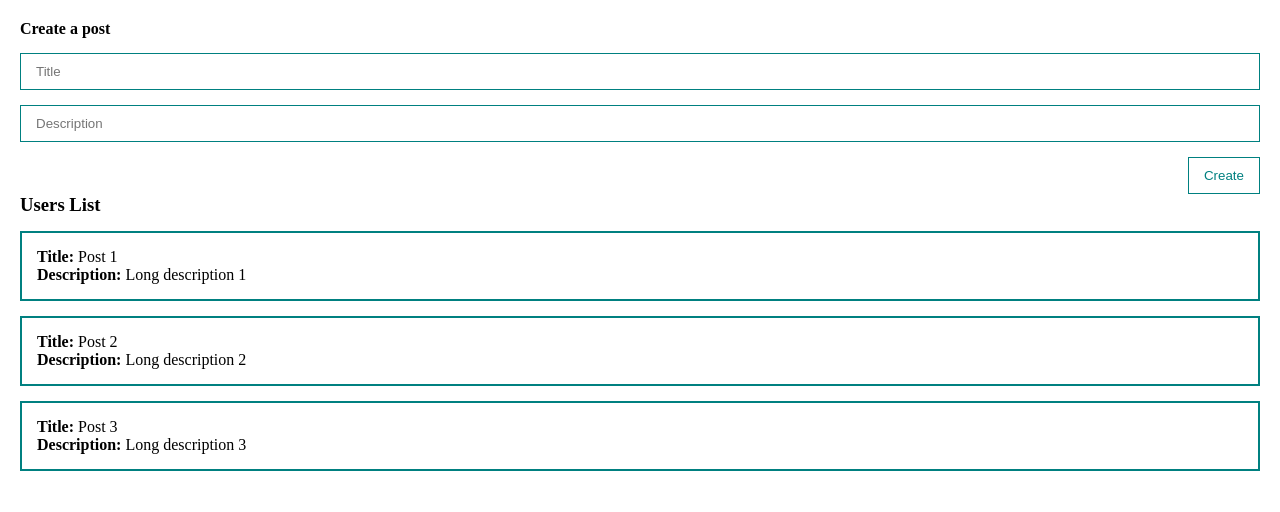
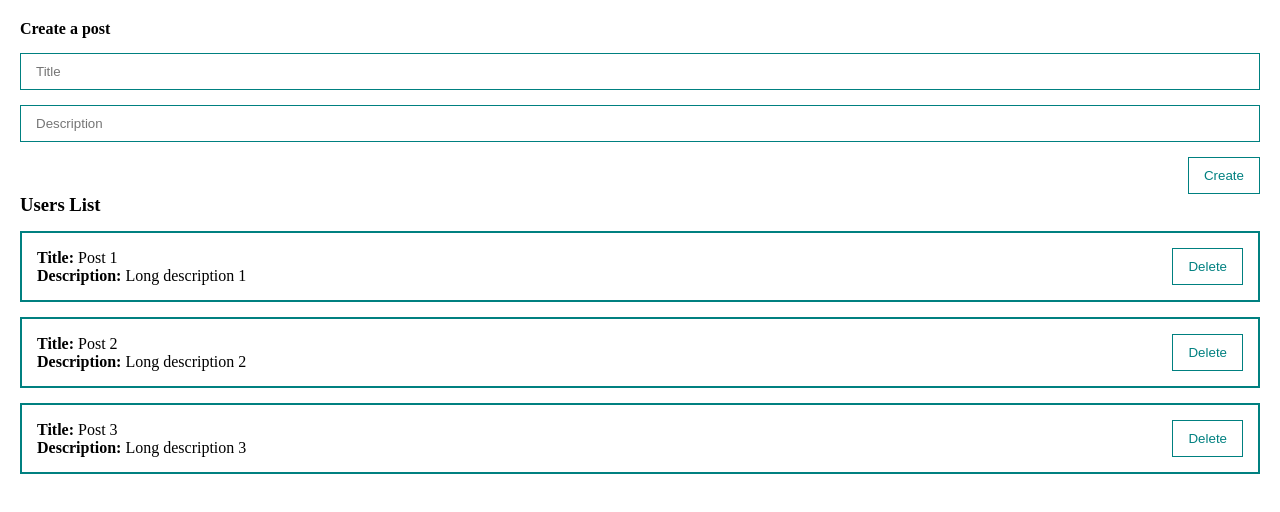
Before and after one commit to incx07/async_learn, a Vue app in the folder vue3-course/: page / in a window 1280 px wide. Shown: the top 512 px of the page. Built offline with nearby package versions, Linux system fonts and the light colour scheme; the HTML template or start-up script is replaced by a standard one.

Commit message:
Refactoring (adding input and button components)

```diff
--- a/vue3-course/src/App.vue
+++ b/vue3-course/src/App.vue
@@ -1,11 +1,11 @@
 <template>
     <div class="app">
-        <PostForm
+        <post-form
             @create="createPost"
-        ></PostForm>
-        <PostList
+        ></post-form>
+        <post-list
             :posts="posts"
-        ></PostList>
+        ></post-list>
     </div>
 </template>
 
@@ -20,7 +20,6 @@ export default {
     PostForm,
     PostList
 },
-
     data() {
         return {
             posts: [
@@ -37,7 +36,6 @@ export default {
         },
     }
 }
-
 </script>
 
 
--- a/vue3-course/src/components/PostForm.vue
+++ b/vue3-course/src/components/PostForm.vue
@@ -1,24 +1,22 @@
 <template>
     <form @submit.prevent>
         <h4>Create a post</h4>
-        <input
+        <my-input
             v-model="post.title"
-            class="input"
             type="text"
             placeholder="Title"
-        >
-        <input
+        ></my-input>
+        <my-input
             v-model="post.body"
-            class="input"
             type="text"
             placeholder="Description"
-        >
-        <button
-            class="btn"
+        ></my-input>
+        <my-button
+            style="align-self: flex-end; margin-top: 15px"
             @click="createPost"
         >
             Create
-        </button>
+        </my-button>
     </form>
 </template>
 
@@ -32,7 +30,6 @@ export default {
             }
         }
     },
-
     methods: {
         createPost() {
             this.post.id = Date.now(),
@@ -44,8 +41,6 @@ export default {
         }
     }
 }
-
-
 </script>
 
 <style scoped>
@@ -53,19 +48,4 @@ form {
     display: flex;
     flex-direction: column;
 }
-.input {
-    width: 100%;
-    border: 1px solid teal;
-    padding: 10px 15px;
-    margin-top: 15px;
-}
-.btn {
-    margin-top: 15px;
-    align-self: flex-end;
-    padding: 10px 15px;
-    background: none;
-    color: teal;
-    border: 1px solid teal;
-}
-
 </style>
--- a/vue3-course/src/components/PostItem.vue
+++ b/vue3-course/src/components/PostItem.vue
@@ -1,7 +1,13 @@
 <template>
     <div class="post">
-        <div><strong>Title:</strong> {{ post.title }}</div>
-        <div><strong>Description:</strong> {{ post.body }}</div>
+        <div>
+            <div><strong>Title:</strong> {{ post.title }}</div>
+            <div><strong>Description:</strong> {{ post.body }}</div>
+        </div>
+        <div class="post__btns">
+            <my-button>Delete</my-button>
+
+        </div>
     </div>
 </template>
 
@@ -19,5 +25,12 @@ export default {
 
 
 <style scoped>
-
+.post {
+    padding: 15px;
+    border: 2px solid teal;
+    margin-top: 15px;
+    display: flex;
+    align-items: center;
+    justify-content: space-between;
+}
 </style>
--- a/vue3-course/src/components/PostList.vue
+++ b/vue3-course/src/components/PostList.vue
@@ -2,11 +2,11 @@
 
     <div>
         <h3>Users List</h3>
-        <PostItem
+        <post-item
             v-for="post in posts"
             :post="post"
             >
-        </PostItem>
+        </post-item>
     </div>
 
 </template>
@@ -14,7 +14,9 @@
 <script>
 import PostItem from '@/components/PostItem';
 export default {
-    components: {PostItem},
+    components: {
+        PostItem
+    },
     props: {
         posts: {
             type: Array,
@@ -22,15 +24,8 @@ export default {
         }
     }
 }
-
-
 </script>
 
 <style scoped>
-.post {
-    padding: 15px;
-    border: 2px solid teal;
-    margin-top: 15px;
-}
 
 </style>
--- /dev/null
+++ b/vue3-course/src/components/UI/MyButton.vue
@@ -0,0 +1,22 @@
+<template>
+    <button class="btn" >
+        <slot></slot>
+    </button>
+</template>
+
+<script>
+export default {
+    name: 'my-button'
+    }
+</script>
+
+
+<style scoped>
+.btn {
+    align-self: flex-end;
+    padding: 10px 15px;
+    background: none;
+    color: teal;
+    border: 1px solid teal;
+}
+</style>
--- /dev/null
+++ b/vue3-course/src/components/UI/MyInput.vue
@@ -0,0 +1,27 @@
+<template>
+    <input :value="modelValue" @input="updateInput" class="input" type="text">
+</template>
+
+<script>
+export default {
+    name: 'my-input',
+    props: {
+        modelValue: [String, Number]
+    },
+    methods: {
+        updateInput(event) {
+            this.$emit('update:modelValue', event.target.value)
+        }
+    }
+}
+</script>
+
+
+<style scoped>
+.input {
+    width: 100%;
+    border: 1px solid teal;
+    padding: 10px 15px;
+    margin-top: 15px;
+}
+</style>
--- /dev/null
+++ b/vue3-course/src/components/UI/index.js
@@ -0,0 +1,7 @@
+import MyButton from '@/components/UI/MyButton'
+import MyInput from '@/components/UI/MyInput'
+
+export default [
+    MyButton,
+    MyInput
+]
--- a/vue3-course/src/main.js
+++ b/vue3-course/src/main.js
@@ -1,4 +1,10 @@
 import { createApp } from 'vue'
 import App from './App'
+import components from '@/components/UI'
 
-createApp(App).mount('#app')
+const app = createApp(App)
+components.forEach(component => {
+    app.component(component.name, component)
+})
+
+app.mount('#app')
```
